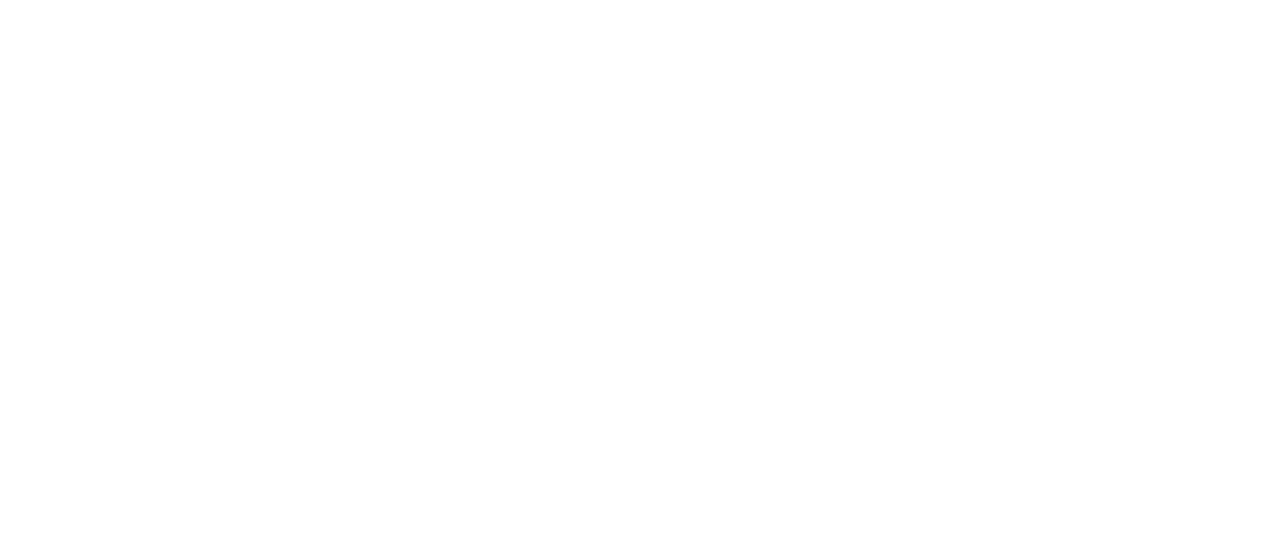
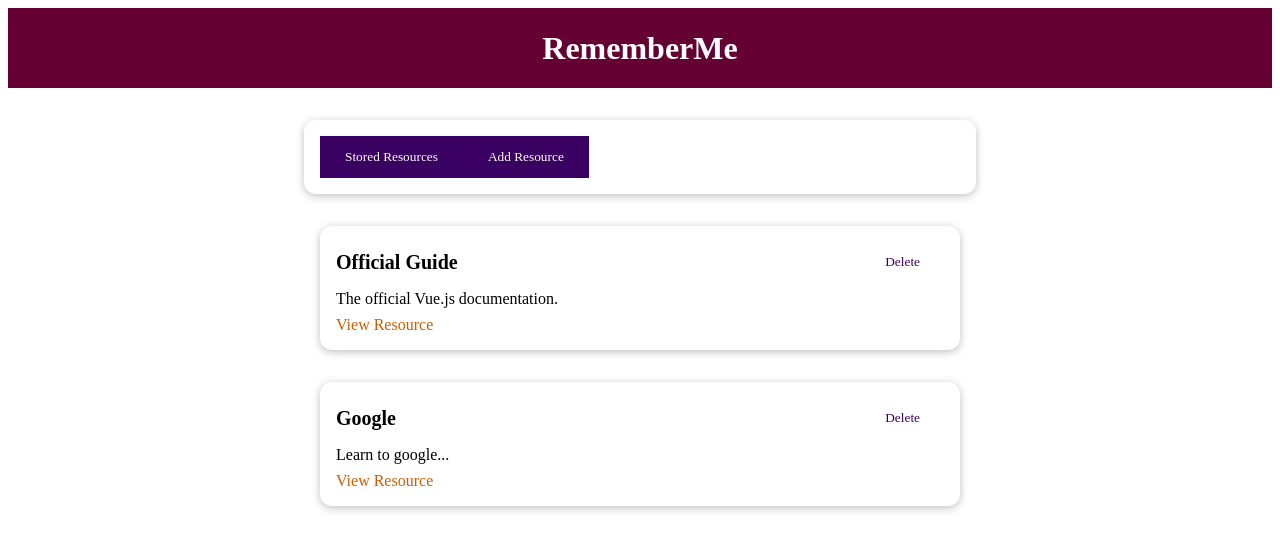
Before and after one commit to janestreeter/udemy-vue-course-3, a Vue app: page / in a window 1280 px wide. Shown: the top 550 px of the page. Built offline with nearby package versions, Linux system fonts and the light colour scheme.

Commit message:
moving on to section 11

```diff
--- /dev/null
+++ b/src/App.vue
@@ -0,0 +1,18 @@
+<template>
+  <the-header title="RememberMe"></the-header>
+  <the-resources></the-resources>
+</template>
+
+<script>
+import TheHeader from "./components/layouts/TheHeader.vue";
+import TheResources from "./components/learning-resources/TheResource.vue";
+
+export default {
+  components: {
+    TheHeader,
+    TheResources,
+  },
+};
+</script>
+
+<style></style>
--- /dev/null
+++ b/src/components/UI/BaseButton.vue
@@ -0,0 +1,39 @@
+<template>
+  <button :class="mode">
+    <slot></slot>
+  </button>
+</template>
+
+<script>
+export default {
+  props: ["mode"],
+};
+</script>
+
+<style scoped>
+button {
+  padding: 0.75rem 1.5rem;
+  font-family: inherit;
+  background-color: #3a0061;
+  border: 1px solid #3a0061;
+  color: white;
+  cursor: pointer;
+}
+
+button:hover,
+button:active {
+  background-color: #270041;
+  border-color: #270041;
+}
+
+.flat {
+  background-color: transparent;
+  color: #3a0061;
+  border: none;
+}
+
+.flat:hover,
+.flat:active {
+  background-color: #edd2ff;
+}
+</style>
--- /dev/null
+++ b/src/components/UI/BaseCard.vue
@@ -0,0 +1,16 @@
+<template>
+  <div>
+    <slot></slot>
+  </div>
+</template>
+
+<style scoped>
+div {
+  border-radius: 12px;
+  box-shadow: 0 2px 8px rgba(0, 0, 0, 0.26);
+  padding: 1rem;
+  margin: 2rem auto;
+  max-width: 40rem;
+}
+</style>
+\\
--- /dev/null
+++ b/src/components/UI/BaseDialog.vue
@@ -0,0 +1,87 @@
+<template>
+  <teleport to="body">
+    <div @click="$emit('close')"></div>
+    <dialog open>
+      <header>
+        <slot name="header">
+          <h2>{{ title }}</h2>
+        </slot>
+      </header>
+      <section>
+        <slot></slot>
+      </section>
+      <menu>
+        <slot name="actions">
+          <base-button @click="$emit('close')">Close</base-button>
+        </slot>
+      </menu>
+    </dialog>
+  </teleport>
+</template>
+
+<script>
+export default {
+  props: {
+    title: {
+      type: String,
+      required: false,
+    },
+  },
+  emits: ["close"],
+};
+</script>
+
+<style scoped>
+div {
+  position: fixed;
+  top: 0;
+  left: 0;
+  height: 100vh;
+  width: 100%;
+  background-color: rgba(0, 0, 0, 0.75);
+  z-index: 10;
+}
+
+dialog {
+  position: fixed;
+  top: 20vh;
+  left: 10%;
+  width: 80%;
+  z-index: 100;
+  border-radius: 12px;
+  border: none;
+  box-shadow: 0 2px 8px rgba(0, 0, 0, 0.26);
+  padding: 0;
+  margin: 0;
+  overflow: hidden;
+}
+
+header {
+  background-color: #3a0061;
+  color: white;
+  width: 100%;
+  padding: 1rem;
+}
+
+header h2 {
+  margin: 0;
+}
+
+section {
+  padding: 1rem;
+}
+
+menu {
+  padding: 1rem;
+  display: flex;
+  justify-content: flex-end;
+  margin: 0;
+}
+
+@media (min-width: 768px) {
+  dialog {
+    left: calc(50% - 20rem);
+    width: 40rem;
+  }
+}
+</style>
--- /dev/null
+++ b/src/components/layouts/TheHeader.vue
@@ -0,0 +1,27 @@
+<template>
+  <header>
+    <h1>{{ title }}</h1>
+  </header>
+</template>
+
+<script>
+export default {
+  props: ["title"],
+};
+</script>
+
+<style scoped>
+header {
+  width: 100%;
+  height: 5rem;
+  background-color: #640032;
+  display: flex;
+  justify-content: center;
+  align-items: center;
+}
+
+header h1 {
+  color: white;
+  margin: 0;
+}
+</style>
--- /dev/null
+++ b/src/components/learning-resources/AddResource.vue
@@ -0,0 +1,102 @@
+<template>
+  <base-dialog
+    v-if="inputIsInvalid"
+    title="Invalid Input"
+    @close="confirmError"
+  >
+    <template #default>
+      <p>Unfortunately, at least on input value is invalid.</p>
+      <p>
+        Please check all inputs and make sure you enter at least a few
+        characters into each input field.
+      </p>
+    </template>
+    <template #actions>
+      <base-button @click="confirmError">Okay</base-button>
+    </template>
+  </base-dialog>
+  <base-card>
+    <form @submit.prevent="submitData">
+      <div class="form-control">
+        <label for="title">Title</label>
+        <input id="title" name="title" type="text" ref="titleInput" />
+      </div>
+      <div class="form-control">
+        <label for="title">Description</label>
+        <textarea
+          id="description"
+          name="description"
+          rows="3"
+          ref="descInput"
+        ></textarea>
+      </div>
+      <div class="form-control">
+        <label for="link">Link</label>
+        <input id="link" name="link" type="url" ref="linkInput" />
+      </div>
+      <div>
+        <base-button type="submit">Add Resource</base-button>
+      </div>
+    </form>
+  </base-card>
+</template>
+
+<script>
+export default {
+  inject: ["addResource"],
+  data() {
+    return {
+      inputIsInvalid: false,
+    };
+  },
+  methods: {
+    submitData() {
+      const enteredTitle = this.$refs.titleInput.value;
+      const enteredDescription = this.$refs.descInput.value;
+      const enteredUrl = this.$refs.linkInput.value;
+
+      if (
+        enteredTitle.trim() === "" ||
+        enteredDescription.trim() === "" ||
+        enteredUrl.trim() === ""
+      ) {
+        this.inputIsInvalid = true;
+        return;
+      }
+
+      this.addResource(enteredTitle, enteredDescription, enteredUrl);
+    },
+    confirmError() {
+      this.inputIsInvalid = false;
+    },
+  },
+};
+</script>
+
+<style scoped>
+label {
+  font-weight: bold;
+  display: block;
+  margin-bottom: 0.5rem;
+}
+
+input,
+textarea {
+  display: block;
+  width: 100%;
+  font: inherit;
+  padding: 0.15rem;
+  border: 1px solid #ccc;
+}
+
+input:focus,
+textarea:focus {
+  outline: none;
+  border-color: #3a0061;
+  background-color: #f7ebff;
+}
+
+.form-control {
+  margin: 1rem 0;
+}
+</style>
--- /dev/null
+++ b/src/components/learning-resources/LearningResource.vue
@@ -0,0 +1,55 @@
+<template>
+  <li>
+    <base-card>
+      <header>
+        <h3>{{ title }}</h3>
+        <base-button mode="flat" @click="deleteResource(id)"
+          >Delete</base-button
+        >
+      </header>
+      <p>{{ description }}</p>
+      <nav>
+        <a :href="link">View Resource</a>
+      </nav>
+    </base-card>
+  </li>
+</template>
+
+<script>
+export default {
+  props: ["id", "title", "description", "link"],
+  inject: ["deleteResource"],
+};
+</script>
+
+<style scoped>
+li {
+  margin: auto;
+  max-width: 40rem;
+}
+
+header {
+  display: flex;
+  justify-content: space-between;
+  align-items: center;
+}
+
+h3 {
+  font-size: 1.25rem;
+  margin: 0.5rem 0;
+}
+
+p {
+  margin: 0.5rem 0;
+}
+
+a {
+  text-decoration: none;
+  color: #ce5c00;
+}
+
+a:hover,
+a:active {
+  color: #c89300;
+}
+</style>
--- /dev/null
+++ b/src/components/learning-resources/StoredResources.vue
@@ -0,0 +1,33 @@
+<template>
+  <ul>
+    <learning-resource
+      v-for="res in resources"
+      :key="res.id"
+      :id="res.id"
+      :title="res.title"
+      :description="res.description"
+      :link="res.link"
+    ></learning-resource>
+  </ul>
+</template>
+
+<script>
+import LearningResource from "./LearningResource.vue";
+
+export default {
+  inject: ["resources"],
+  components: {
+    LearningResource,
+  },
+};
+</script>
+
+<style scoped>
+ul {
+  list-style: none;
+  margin: 0;
+  padding: 0;
+  margin: auto;
+  max-width: 40rem;
+}
+</style>
--- /dev/null
+++ b/src/components/learning-resources/TheResource.vue
@@ -0,0 +1,84 @@
+<template>
+  <base-card>
+    <base-button
+      @click="setSelectedTab('stored-resources')"
+      :mode="storedResButtonMode"
+      >Stored Resources</base-button
+    >
+    <base-button
+      @click="setSelectedTab('add-resource')"
+      :mode="addResButtonMode"
+      >Add Resource</base-button
+    >
+  </base-card>
+  <keep-alive>
+    <component :is="selectedTab"></component>
+  </keep-alive>
+</template>
+
+<script>
+import StoredResources from "./StoredResources.vue";
+import AddResource from "./AddResource.vue";
+
+export default {
+  components: {
+    StoredResources,
+    AddResource,
+  },
+  data() {
+    return {
+      selectedTab: "stored-resources",
+      storedResources: [
+        {
+          id: "official-guide",
+          title: "Official Guide",
+          description: "The official Vue.js documentation.",
+          link: "https://vuejs.org",
+        },
+        {
+          id: "google",
+          title: "Google",
+          description: "Learn to google...",
+          link: "https://google.org",
+        },
+      ],
+    };
+  },
+  provide() {
+    return {
+      resources: this.storedResources,
+      addResource: this.addResource,
+      deleteResource: this.removeResource,
+    };
+  },
+  computed: {
+    storedResButtonMode() {
+      return this.selectedTab === "stored-resources" ? null : "flat";
+    },
+    addResButtonMode() {
+      return this.selectedTab === "stored-resources" ? null : "flat";
+    },
+  },
+  methods: {
+    setSelectedTab(tab) {
+      this.selectedTab = tab;
+    },
+    addResource(title, description, url) {
+      const newResource = {
+        id: new Date().toISOString(),
+        title: title,
+        description: description,
+        link: url,
+      };
+      this.storedResources.unshift(newResource);
+      this.selectedTab = "stored-resources";
+    },
+    removeResource(resId) {
+      const resIndex = this.storedResources.findIndex(
+        (res) => res.id === resId
+      );
+      this.storedResources.splice(resIndex, 1);
+    },
+  },
+};
+</script>
```
Also changed, not shown: src/main.js (+13 -2 lines), 1 other file (tests, documents, lock files or other folders).
